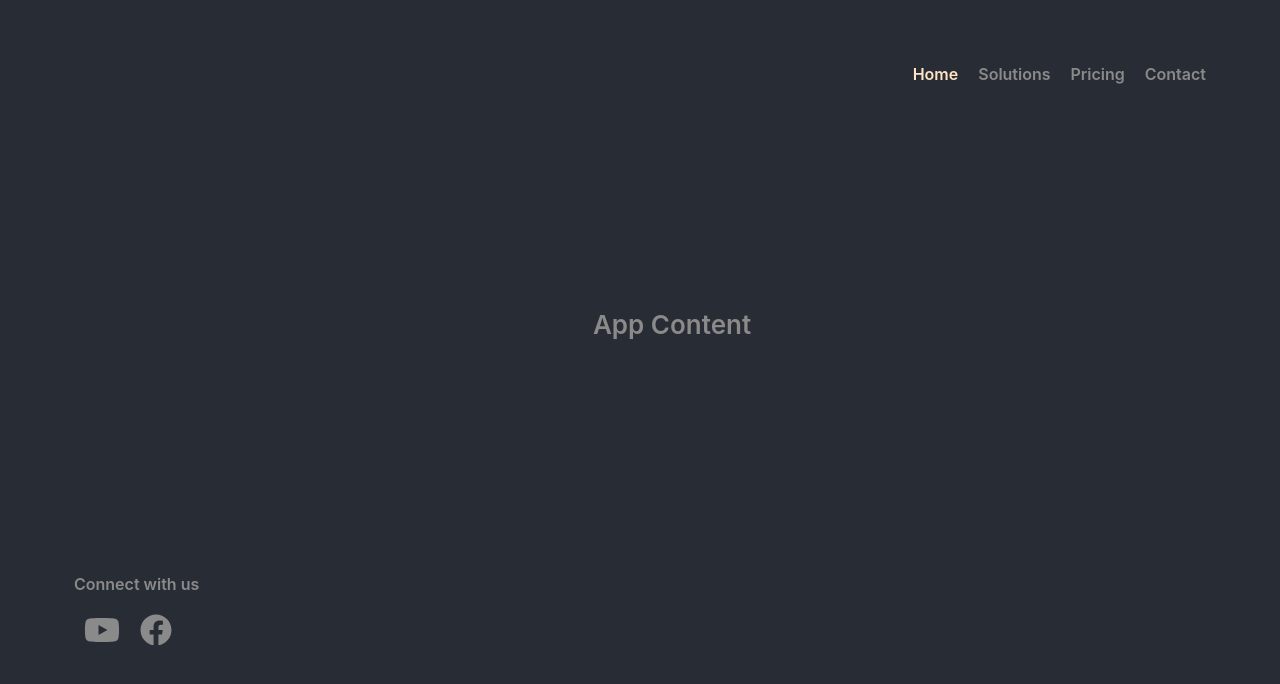
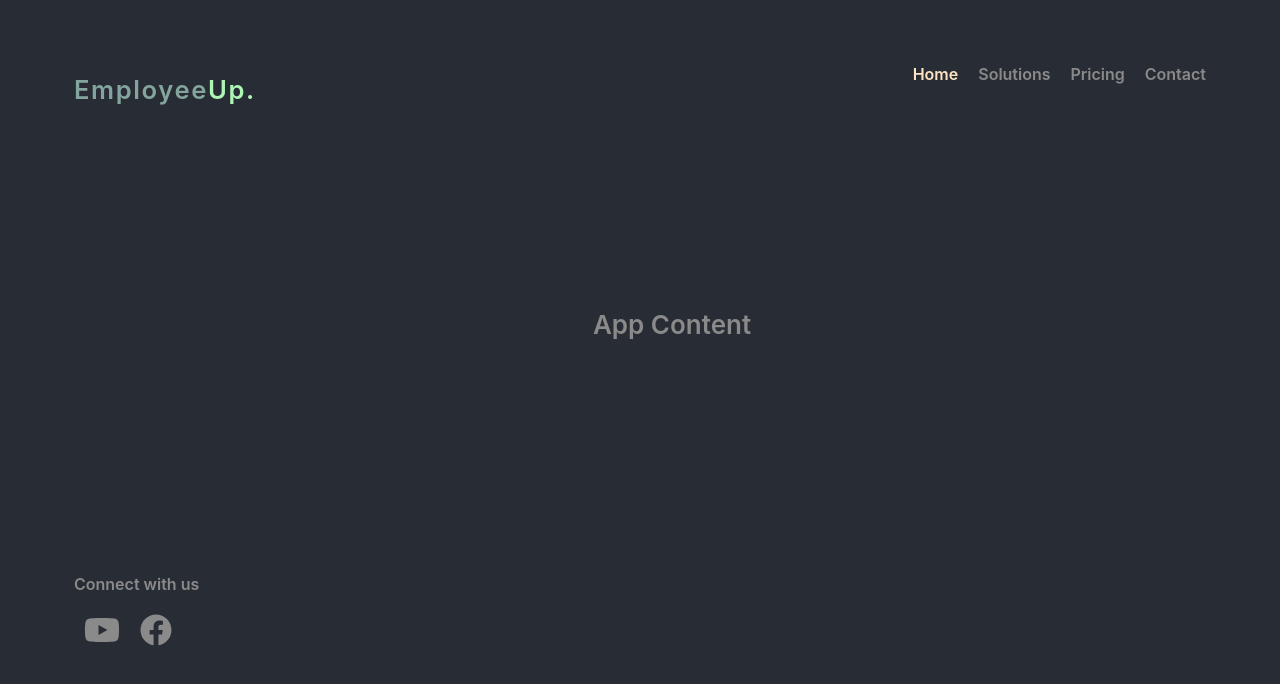
Before and after one commit to dianastanciu-dev/employee-management, a React (Create React App) app: page / in a window 1280 px wide. Shown: the top 684 px of the page. Built offline with nearby package versions, Linux system fonts and the light colour scheme.

Commit message:
Logo added

```diff
--- a/src/components/Header.css
+++ b/src/components/Header.css
@@ -1,6 +1,16 @@
 *{
     background-color: #282c34;
 }
+
+.logo{
+    position: fixed;
+    margin-left: 5%;
+    letter-spacing: 0.1pc;
+    font-size: 2vw;
+}
+
+
+
 
 Nav{
     display: flex;
@@ -10,6 +20,8 @@ Nav{
     margin-top: 5%;
 
 }
+
+
 
 .active{
     color: bisque;
--- a/src/components/Header.js
+++ b/src/components/Header.js
@@ -5,7 +5,16 @@ import {Nav, Navbar} from 'react-bootstrap';
 function Header(){
     return(
 <div>
+
+<p className="logo">
+    <span style={{ color: '#84a59d' }}> Employee</span>
+    <span style={{ color: '#adf7b6'}}>Up.</span>
+
+</p>
+
+
 <Navbar>
+
         <Nav className="header">
 
             <Nav.Link href="/" className="active">Home</Nav.Link>
```
